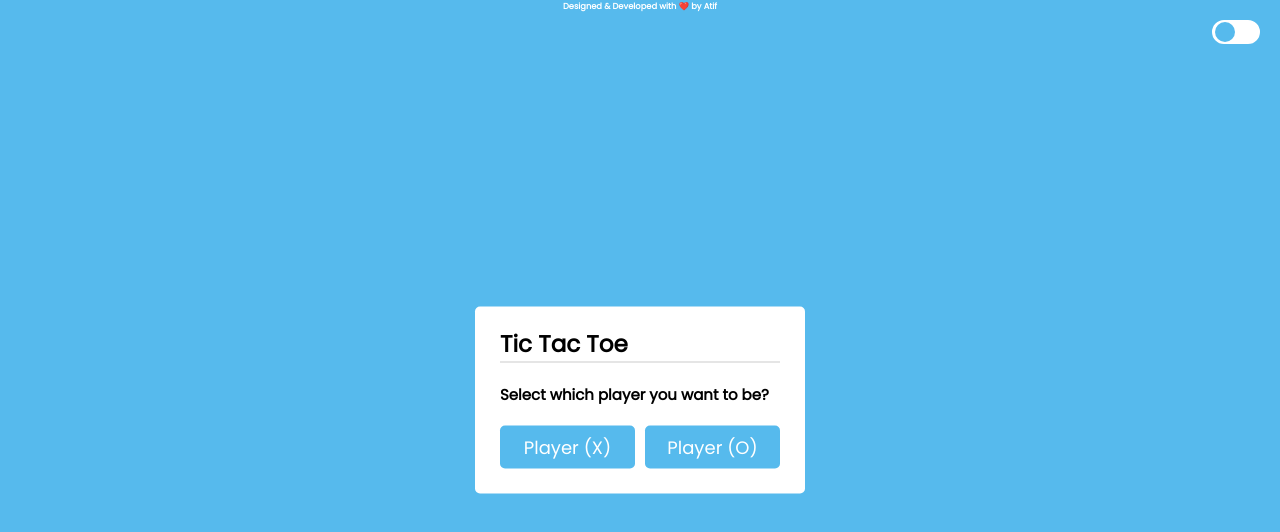
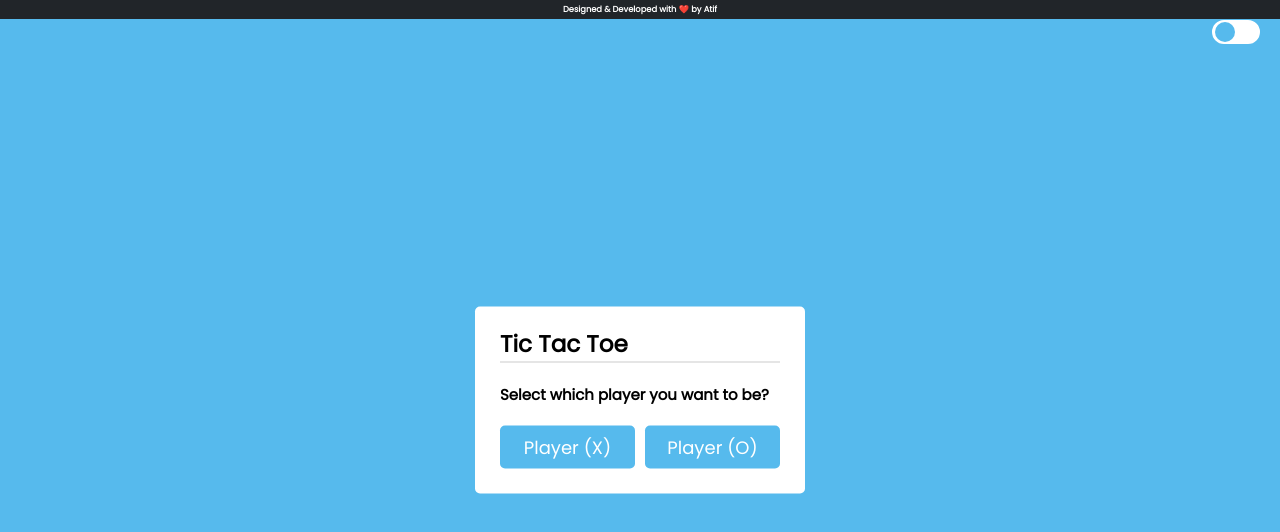
Before and after one commit to Atif0604/TicTacToe, a plain HTML site: page index.html in a window 1280 px wide. Drawn offline with Linux system fonts and the light colour scheme.

Commit message:
Update index.html

```diff
--- a/index.html
+++ b/index.html
@@ -68,7 +68,12 @@
             <button>Replay</button>
         </div>
     </div>
-<div class="p-3 bg-dark td">
+<div style=" padding: 0.3rem !important;
+            border-color: inherit;
+              border-style: solid;
+              border-width: 0;
+            background-color: #212529 !important;
+            " class="footer">
             <h5 style="color: white; text-align: center;">Designed & Developed with &#10084;&#65039; by Atif</h4>
         </div>
     <script>
```
